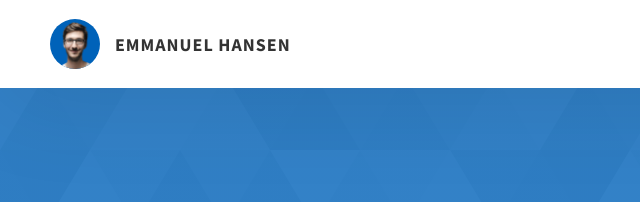
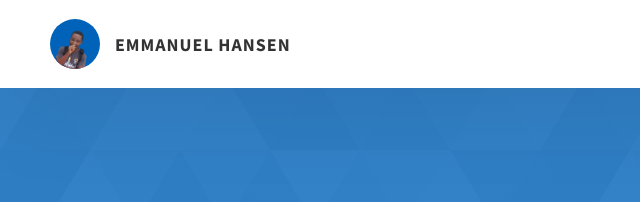
Before and after one commit to emmauss/emmauss.github.io, a website: page index.html in a window 1280 px wide. Shown: the top 202 px of the page, 0-640 px from the left. Drawn offline with Linux system fonts and the light colour scheme.

Commit message:
replaced image

```diff
--- a/index.html
+++ b/index.html
@@ -22,7 +22,7 @@
         <div class="header__logo-container">
           <div class="header__logo-img-cont">
             <img
-              src="./assets/png/john-doe.png"
+              src="./assets/png/emmaus.png"
               alt="Ram Maheshwari Logo Image"
               class="header__logo-img"
             />
```
Also changed, not shown: assets/png/emmaus.png (added), assets/png/john-doe.png (deleted).
